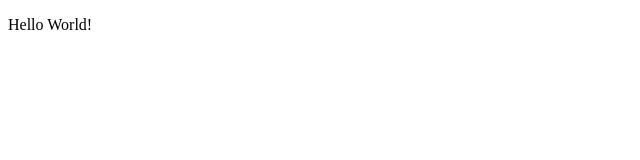
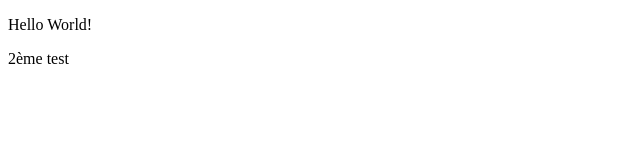
Before and after one commit to LiPeR/cozy-self-hosting-updater, a website: page index.html in a window 1280 px wide. Shown: the full height of the page, 0-640 px from the left. Drawn offline with Linux system fonts and the light colour scheme.

Commit message:
Update index.html

```diff
--- a/index.html
+++ b/index.html
@@ -6,5 +6,6 @@
 </head>
 <body>
   <p>Hello World!<p>
+    <p>2ème test</p>
 </body>
 </html>
```
